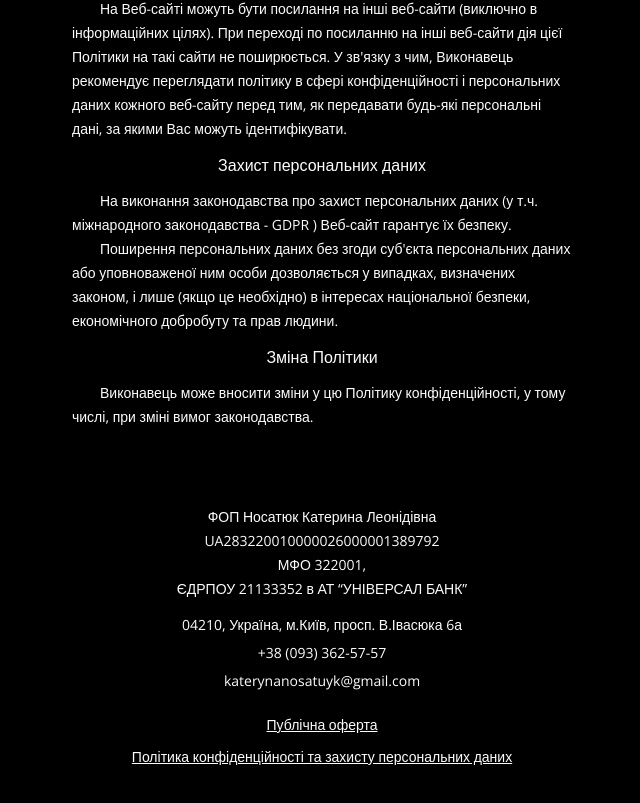
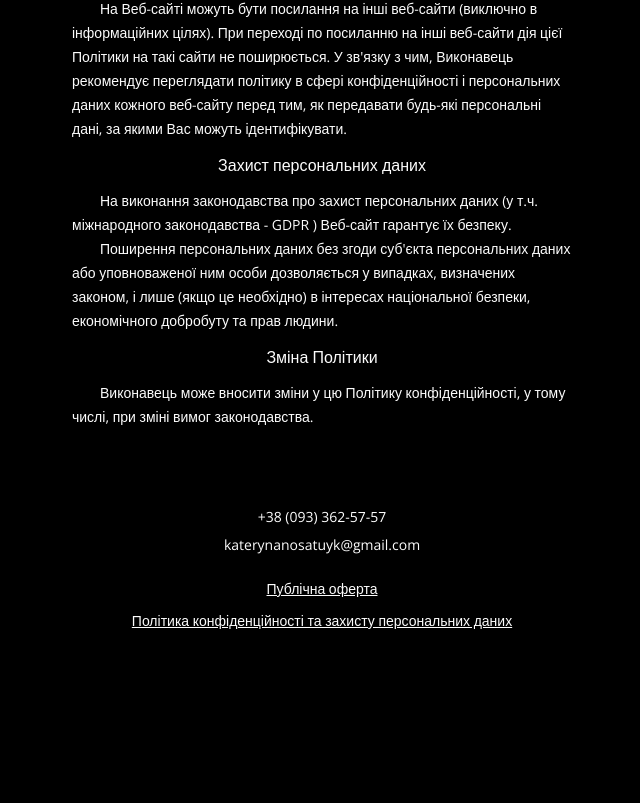
Before and after one commit to IraMira333/kateryna_kutsyk_master-class, a Next.js app: page /terms in a window 1280 px wide. Shown: the part 1701-2504 px from the top of the page, without its empty margins (318-958 px from the left). After the commit the page ends 2370 px from the top, so only its background shows below. Built offline with nearby package versions, Linux system fonts and the light colour scheme; no server answers.

Commit message:
Update Footer.tsx

```diff
--- a/src/components/Footer/Footer.tsx
+++ b/src/components/Footer/Footer.tsx
@@ -3,15 +3,6 @@ export const Footer = () => {
         <footer className="py-5 text-center">
             <div className="p-4">
                 <div className="m-5">
-                    <p>ФОП Носатюк Катерина Леонідівна </p>
-                    <p>UA283220010000026000001389792</p>
-                    <p>МФО 322001,</p>
-                    <p className="mb-3">
-                        ЄДРПОУ 21133352 в АТ “УНІВЕРСАЛ БАНК”
-                    </p>
-                    <p className="mb-1">
-                        04210, Україна, м.Київ, просп. В.Івасюка 6а
-                    </p>
                     <div className="mb-1 active:text-accentText transition-all duration-[250ms] ease-[cubic-bezier(0.4,0,0.2,1)]">
                         <a href="tel:+380933625757" className="">
                             +38 (093) 362-57-57
```
